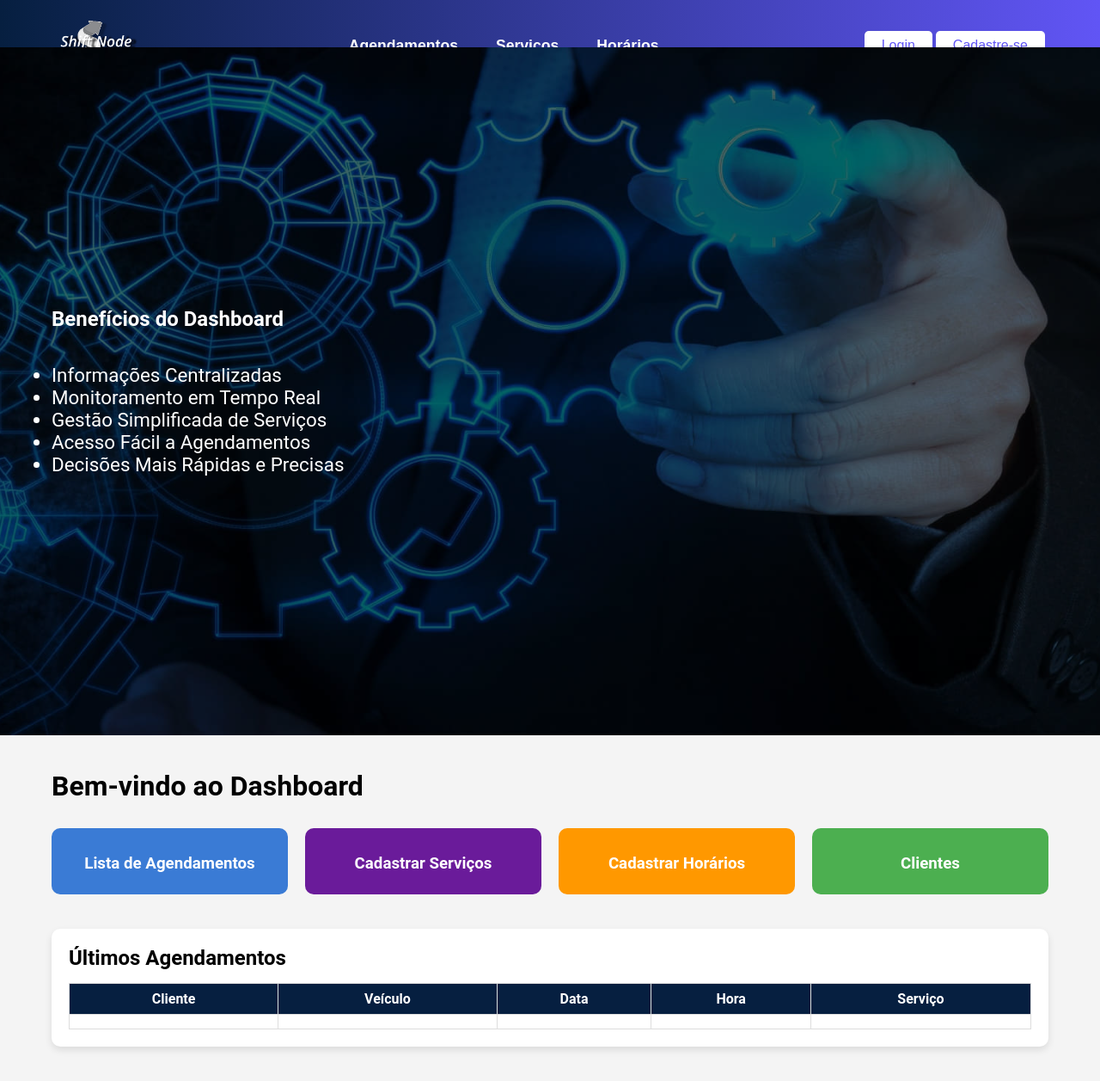
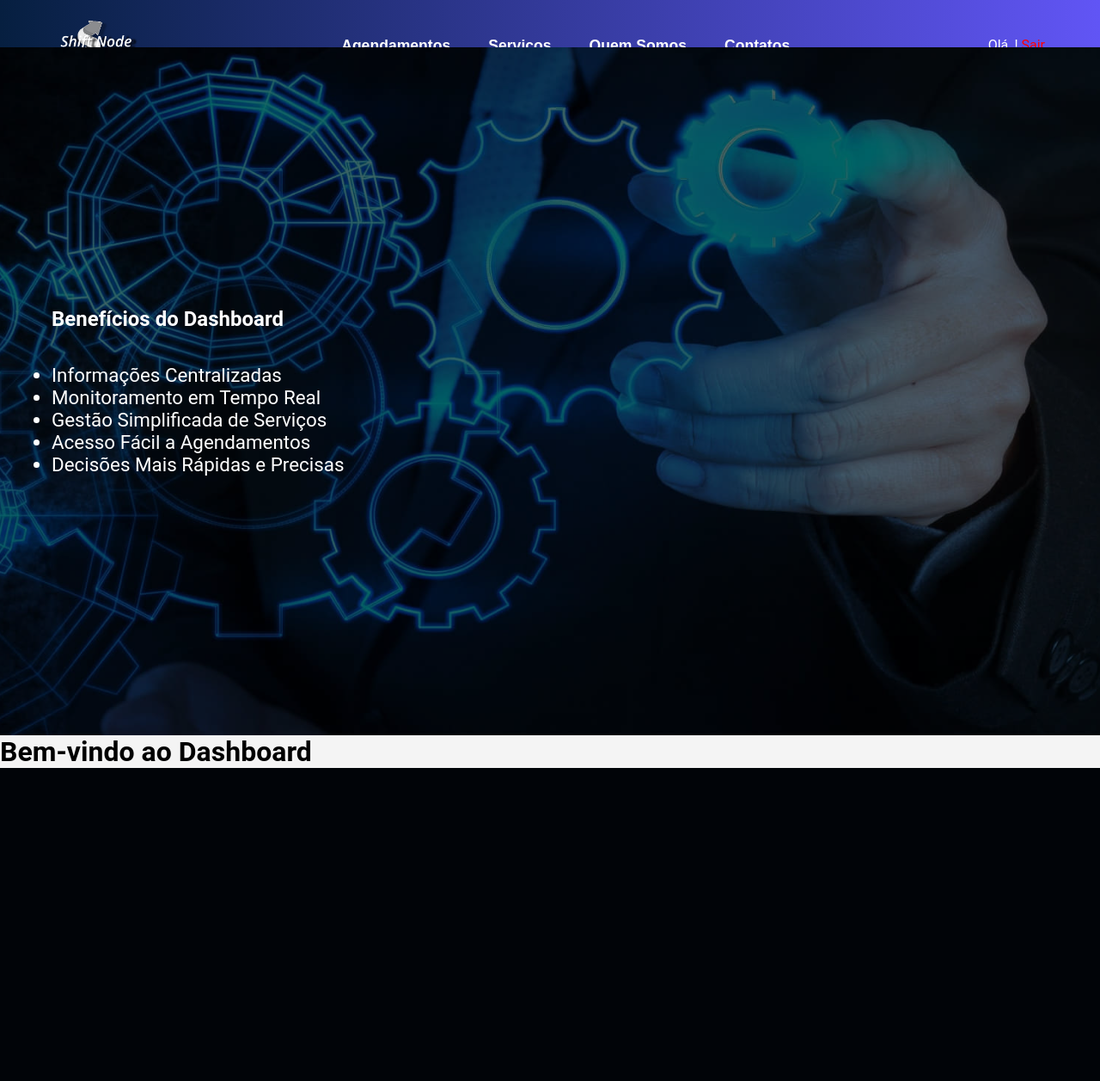
Before and after one commit to LuisFBM/Shift-Node, a PHP site: page /paginas/dashboard.php in a window 1280 px wide. Shown: the whole page at 86% size. After the commit the page ends 893 px from the top, so only its background shows below. Run offline with PHP 8.4, Linux system fonts and the light colour scheme; the visitor is signed in with stand-in values (Sample User, id 1); lists and menus that the app fills with data are empty; some libraries are stand-ins or nearby versions.

Commit message:
agendamento funcionando e css atualizado, falta o dashboard

```diff
--- a/controllers/usuariosController.php
+++ b/controllers/usuariosController.php
@@ -52,13 +52,24 @@
 
     }
 
-
     public function login($email, $senha) {
         $this->usuarios->email = $email;
         $this->usuarios->senha = $senha;
-        $this->usuarios->login(); // Método do objeto faz tudo
+
+        $resultado = $this->usuarios->login();
+
+        if ($resultado) {
+            // Login OK
+            $_SESSION['usuarios'] = $resultado;
+            header('Location: index.php');
+            exit();
+        } else {
+            // Login FALHOU
+            $_SESSION['erro'] = 'Email ou senha incorretos';
+            header('Location: login.php');
+            exit();
+        }
     }
-
 
 
 }
--- a/objetos/agendar.php
+++ b/objetos/agendar.php
@@ -11,12 +11,6 @@
 
     public function __construct($bd) {
         $this->bd = $bd;
-    }
-
-    public function lerTodos() {
-        $sql = 'SELECT * FROM agendamentos ORDER BY data_agendamento DESC';
-        $stmt = $this->bd->query($sql);
-        return $stmt->fetchAll(PDO::FETCH_OBJ);
     }
 
     public function lerPorUsuario($id_usuario) {
--- a/objetos/usuarios.php
+++ b/objetos/usuarios.php
@@ -1,5 +1,6 @@
 <?php
-class Usuarios {
+class Usuarios
+{
     public $id;
     public $nome;
     public $email;
@@ -9,11 +10,13 @@
     public $tipo;
     private $bd;
 
-    public function __construct($bd) {
+    public function __construct($bd)
+    {
         $this->bd = $bd;
     }
 
-    public function cadastrar() {
+    public function cadastrar()
+    {
         $senha_hash = password_hash($this->senha, PASSWORD_DEFAULT);
         $sql = 'INSERT INTO usuarios (nome, email, senha, telefone, cpf, tipo)
                 VALUES (:nome, :email, :senha, :telefone, :cpf, :tipo)';
@@ -29,7 +32,8 @@
         return $stmt->execute();
     }
 
-    public function atualizar() {
+    public function atualizar()
+    {
         $senha_hash = password_hash($this->senha, PASSWORD_DEFAULT);
         $sql = "UPDATE usuarios
                 SET nome = :nome, email = :email, senha = :senha, telefone = :telefone, cpf = :cpf, tipo = :tipo
@@ -47,14 +51,16 @@
         return $stmt->execute();
     }
 
-    public function excluir() {
+    public function excluir()
+    {
         $sql = "DELETE FROM usuarios WHERE id = :id";
         $stmt = $this->bd->prepare($sql);
         $stmt->bindParam(':id', $this->id, PDO::PARAM_INT);
         return $stmt->execute();
     }
 
-    public function buscarPorEmail($email) {
+    public function buscarPorEmail($email)
+    {
         $sql = "SELECT * FROM usuarios WHERE email = :email";
         $stmt = $this->bd->prepare($sql);
         $stmt->bindParam(':email', $email, PDO::PARAM_STR);
@@ -62,31 +68,21 @@
         return $stmt->fetch(PDO::FETCH_OBJ);
     }
 
-    // Login usando objeto e salvando objeto na sessão
-   public function login() {
+    public function login()
+    {
         $sql = 'SELECT * FROM usuarios WHERE email = :email';
         $stmt = $this->bd->prepare($sql);
         $stmt->bindParam(':email', $this->email, PDO::PARAM_STR);
         $stmt->execute();
-        $resultado = $stmt->fetch(PDO::FETCH_OBJ); // OBJETO
+        $resultado = $stmt->fetch(PDO::FETCH_OBJ);
 
+        // Verifica se encontrou usuário e se a senha está correta
         if ($resultado && password_verify($this->senha, $resultado->senha)) {
-            session_start();
-            $_SESSION['usuarios'] = $resultado; // Salva o OBJETO inteiro
+            return $resultado; // Retorna objeto do usuário
+        }
 
-            // Redireciona baseado no tipo
-            if (strtoupper($resultado->tipo) === 'ADMIN') {
-                header('Location: ../paginas/dashboard.php');
-            } else {
-                header('Location: ../paginas/index.php');
-            }
-            exit;
-        } else {
-            session_start();
-            $_SESSION['erro'] = 'Email ou senha incorretos';
-            header('Location: login.php');
-            exit;
-        }
+        return false; // Login falhou
+
     }
 }
 ?>
--- a/paginas/dashboard.php
+++ b/paginas/dashboard.php
@@ -1,3 +1,15 @@
+<?php
+session_start();
+include_once "../banco/database.php";
+include_once "../objetos/usuarios.php";
+include_once "../controllers/usuariosController.php";
+
+// Redireciona se já estiver logado
+if (isset($_SESSION['usuarios'])) {
+    $tipo = strtoupper($_SESSION['usuarios']->tipo);
+}
+?>
+
 
 <!DOCTYPE html>
 <html lang="pt-br">
@@ -11,21 +23,28 @@
 
 <!-- Navbar -->
 <div class="hero">
-  <nav>
-    <a href="dashboard.php" class="logo"><img src="../img/shiftnode.png" alt="logo"></a>
-    <ul>
+    <nav>
+        <a href="index.php" class="logo">
+            <img src="../img/shiftnode.png" alt="logo">
+        </a>
+        <ul>
+            <li><a href="agendamento.php">Agendamentos</a></li>
+            <li><a href="#servicos">Serviços</a></li>
+            <li><a href="#quem-somos">Quem Somos</a></li>
+            <li><a href="contatos.php">Contatos</a></li>
+        </ul>
 
-      <li><a href="listAgenda.php">Agendamentos</a></li>
-      <li><a href="cadServicos.php">Serviços</a></li>
-      <li><a href="cadHorarios.php">Horários</a></li>
-    </ul>
-    <div class="user">
-      <a href="perfil.php"><i class="fa fa-user-circle fa-2x"></i></a>
-      <a href="logout.php"><i class="fa fa-sign-out fa-2x"></i></a>
-      <a class="login" href="login.php" class="btn btn-primary">Login</a>
-      <a class="cadastro" href="cadastro.php">Cadastre-se</a>
-    </div>
-  </nav>
+        <!-- Área de login -->
+        <div class="user-area">
+            <?php if (isset($_SESSION['usuarios'])): ?>
+                <span style="color: #fff;">Olá, <?= htmlspecialchars($_SESSION['usuarios']->nome); ?>!</span>
+                <a style="color: red;" href="../logout.php">Sair</a>
+            <?php else: ?>
+                <a href="login.php" class="login">Login</a>
+                <a href="cadastro.php" class="cadastro">Cadastrar</a>
+            <?php endif; ?>
+        </div>
+    </nav>
 </div>
 
 
@@ -47,59 +66,8 @@
 <main class="main-content">
   <h1>Bem-vindo ao Dashboard</h1>
 
-  <!-- Cards Resumo -->
-  <div class="cards-dashboard">
-    <a href="listar_agendamentos.php" class="card card-blue">
-      <i class="fa fa-calendar-check fa-2x"></i>
-      <h3>Lista de Agendamentos</h3>
-      <p><?php// echo $total_agendamentos; ?></p>
-    </a>
 
-    <a href="cadastrar_servicos.php" class="card card-purple">
-      <i class="fa fa-cogs fa-2x"></i>
-      <h3>Cadastrar Serviços</h3>
-      <p><?php// echo $total_servicos; ?></p>
-    </a>
 
-    <a href="cadastrar_horario.php" class="card card-orange">
-      <i class="fa fa-clock fa-2x"></i>
-      <h3>Cadastrar Horários</h3>
-      <p><?php// echo $total_horarios; ?></p>
-    </a>
-
-    <div class="card card-green">
-      <i class="fa fa-users fa-2x"></i>
-      <h3>Clientes</h3>
-      <p><?php// echo $total_clientes; ?></p>
-    </div>
-  </div>
-
-  <!-- Últimos Agendamentos -->
-  <section class="section-card">
-    <h2>Últimos Agendamentos</h2>
-    <table>
-      <thead>
-        <tr>
-          <th>Cliente</th>
-          <th>Veículo</th>
-          <th>Data</th>
-          <th>Hora</th>
-          <th>Serviço</th>
-        </tr>
-      </thead>
-      <tbody>
-        <?php // foreach ($ultimos_agendamentos as $a): ?>
-        <tr>
-          <td><?php// echo $a['cliente']; ?></td>
-          <td><?php// echo $a['veiculo']; ?></td>
-          <td><?php// echo $a['data']; ?></td>
-          <td><?php// echo $a['hora']; ?></td>
-          <td><?php// echo $a['servico']; ?></td>
-        </tr>
-        <?php // endforeach; ?>
-      </tbody>
-    </table>
-  </section>
 </main>
 
 </body>
--- a/style/cadastro.css
+++ b/style/cadastro.css
@@ -20,7 +20,7 @@
 
 .fundo {
   position: relative;
-  background: url("../img/fundoCadastro.jpg") no-repeat center center;
+  background: url("../img/maverick.jpg") no-repeat center center;
   background-size: cover;
   height: 100vh;
   display: flex;
--- a/style/dashboard.css
+++ b/style/dashboard.css
@@ -125,85 +125,3 @@
 }
 
 /* Dashboard */
-.main-content {
-  max-width: 1200px;
-  margin: 40px auto;
-  padding: 0 20px;
-}
-
-.cards-dashboard {
-  display: grid;
-  grid-template-columns: repeat(auto-fit, minmax(200px, 1fr));
-  gap: 20px;
-  margin-top: 30px;
-}
-
-.cards-dashboard .card {
-  display: flex;
-  flex-direction: column;
-  align-items: center;
-  justify-content: center;
-  color: #fff;
-  padding: 20px;
-  border-radius: 10px;
-  text-align: center;
-  transition: 0.3s;
-  text-decoration: none;
-}
-
-.cards-dashboard .card i {
-  margin-bottom: 10px;
-  font-size: 2rem;
-}
-
-.cards-dashboard .card p {
-  font-size: 1.5rem;
-  margin: 5px 0 0;
-}
-
-/* Cores dos cards */
-.card-blue {
-  background: #3a7bd5;
-}
-.card-purple {
-  background: #6a1b9a;
-}
-.card-orange {
-  background: #ff9800;
-}
-.card-green {
-  background: #4caf50;
-}
-
-.cards-dashboard .card:hover {
-  opacity: 0.9;
-}
-
-/* Últimos Agendamentos */
-.section-card {
-  background: #fff;
-  padding: 20px;
-  margin-top: 40px;
-  border-radius: 10px;
-  box-shadow: 0 4px 8px rgba(0, 0, 0, 0.1);
-}
-
-.section-card h2 {
-  margin-bottom: 15px;
-}
-
-table {
-  width: 100%;
-  border-collapse: collapse;
-}
-
-table th,
-table td {
-  border: 1px solid #ddd;
-  padding: 8px;
-}
-
-table th {
-  background: #061f40;
-  color: #fff;
-}
```
Also changed, not shown: paginas/agendamento.php (+3 -5 lines), paginas/contatos.php (+0 -9 lines), paginas/editar_agendamento.php (+3 -5 lines), paginas/index.php (+0 -9 lines), paginas/listAgenda.php (deleted, +0 -17 lines), paginas/login.php (+15 -20 lines), style/agendar.css (+34 -82 lines), img/Edit.png (added), img/Remove.png (added), img/fundoCadastro.jpg (deleted), img/maverick.jpg (added), img/opala.jpg.
